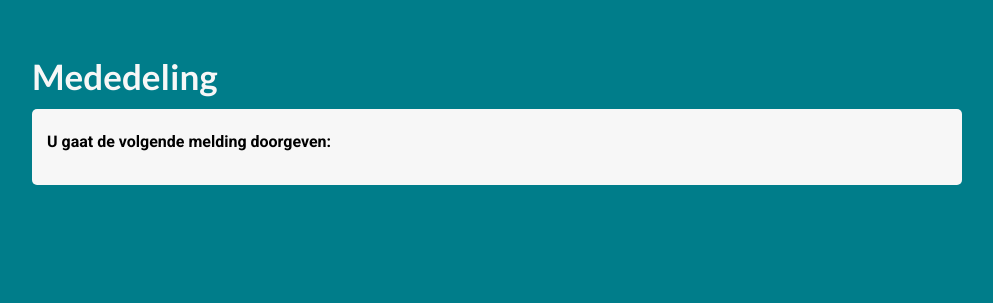
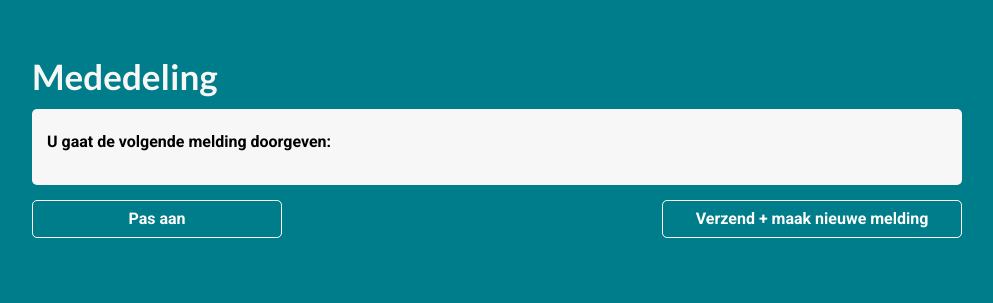
Before and after one commit to LiesbethVanaerschot/projectphp, a PHP site: page /check.php?datum=1 in a window 1280 px wide. Shown: the part 197-500 px from the top of the page, without its empty margins (143-1136 px from the left). Run offline with PHP 8.4, Linux system fonts and the light colour scheme; the visitor is signed in with stand-in values (Sample User, id 1); data that the repository does not hold is empty.

Commit message:
meldingen correct laten genereren

```diff
--- a/check.php
+++ b/check.php
@@ -56,7 +56,7 @@
 					<!-- Melding: Op [datum x] zal [vak y] niet doorgaan door [MELDING z] -->
 
 					<?php if ($selected == 'afwezig') { ?>
-						<p><?php echo "[docent naam]"; ?> zal afwezig zijn op <?php echo $datum . " " . $dag . " " . $maand . " " . $jaar; ?></p>
+						<p><?php echo "$docent"; ?> zal afwezig zijn op <?php echo $datum . " " . $dag . " " . $maand . " " . $jaar; ?></p>
 					<?php } ?>
 
 					<!-- EIGENLIJK MOETEN WE DAN GEWOON DEZE MELDING IN DE DB ZETTEN (ALS 1 GEHEEL) ZONDER DIE DAAR NOG EENS OP TE SPLITSEN NIET?-->
@@ -64,15 +64,17 @@
 
 
 					<?php if ($selected == 'lokaal') { ?>
-						<p>Op <?php echo $datum . " " . $dag . " " . $maand . " " . $jaar; ?> zal <?php echo "[vak]"; ?> uitzonderlijk doorgaan in <?php echo $melding ?></p>
+						<p>Op <?php echo $datum . " " . $dag . " " . $maand . " " . $jaar; ?> zal <?php echo "$vak"; ?> uitzonderlijk doorgaan in <?php echo $melding; ?></p>
 					<?php } ?>
 
 					<?php if ($selected == 'reden') { ?>
 						<p><?php echo $melding ?></p>
 					<?php } ?>
+				</div>
 
-					<!-- Vaste datum
-					<p>Datum die u wilt wijzigen: <?php /*echo $datum . " " . $dag . " " . $maand . " " . $jaar;*/ ?></p>-->
+				<div class="redirectCheck">
+						<a href="melding.php" class="links">Pas aan</a>
+						<a href="personeel.php" class="rechts">Verzend + maak nieuwe melding</a>
 				</div>
 			</div>
 		</section><!-- End loggedin -->
--- a/classes/Check.include.php
+++ b/classes/Check.include.php
@@ -1,7 +1,7 @@
 <?php
 	session_start();
 		//als sessie = true en datum is gegeven
-	if ($_SESSION['loggedin']!=true && !isset($_GET['datum']) && !isset($_GET['dag']) && !isset($_GET['maand']) && !isset($_GET['jaar']) && !isset($_GET['selected']))
+	if ($_SESSION['loggedin']!=true && !isset($_GET['datum']) && !isset($_GET['dag']) && !isset($_GET['maand']) && !isset($_GET['jaar']) && !isset($_GET['selected']) && !isset($_GET['vak']) && !isset($_GET['docent']))
 	{
 		header("Location: personeel.php");
 	}
@@ -12,6 +12,8 @@
 	$maand = $_GET['maand'];
 	$jaar = $_GET['jaar'];
 	$selected = $_GET['selected'];
+	$vak = $_GET['vak'];
+	$docent = $_GET['docent'];
 
 	if(isset($_GET['melding']))
 	{
--- a/css/screen.css
+++ b/css/screen.css
@@ -351,6 +351,10 @@ form.datumSelect {
 	margin-bottom: 15px;
 }
 
+#selectDocent {
+	margin-bottom: 20px;
+}
+
 #btnMelding
 {
 	float: right;
@@ -394,6 +398,36 @@ form.datumSelect {
 	margin-bottom: 15px;
 }
 
+.redirectCheck a {
+	display: block;
+	text-align: center;
+	margin: 15px auto;
+	padding: 10px;
+	background-color: #007d8a;
+	border-radius: 5px;
+	text-decoration: none;
+	border: 1px solid #fff;
+	color: #fff;
+	font-weight: bold;
+	font-size: 1.6rem;
+}
+
+.redirectCheck a:hover {
+	background-color: #fff;
+	color: #007d8a;
+}
+
+.redirectCheck .links {
+	float: left;
+	width: 250px;
+}
+
+.redirectCheck .rechts {
+	float: right;
+	width: 300px;
+}
+
+
 /*END check--------------------------------*/
 
 /*MEDIAQUERIES-------------------------------*/
```
Also changed, not shown: classes/Melding.include.php (+9 -3 lines), melding.php (+1 -39 lines).
